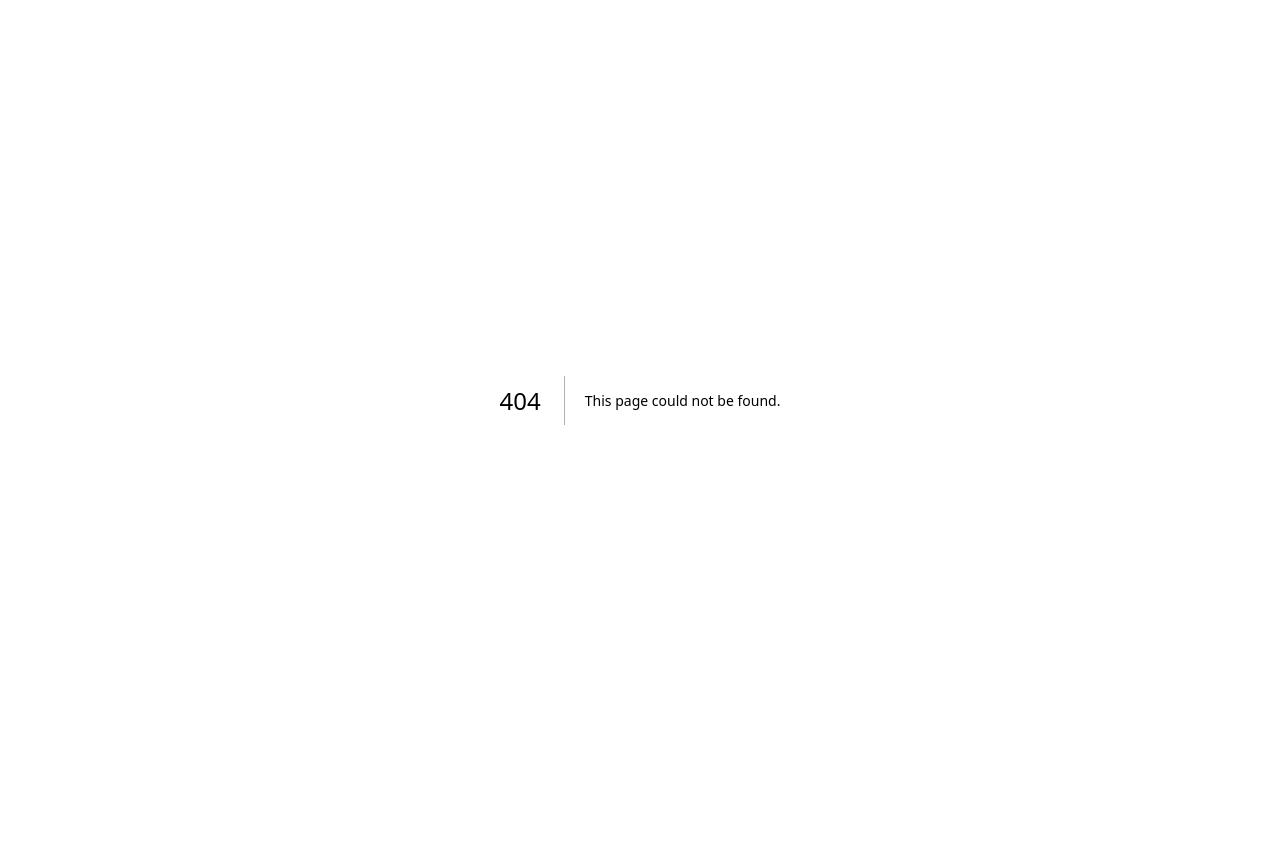
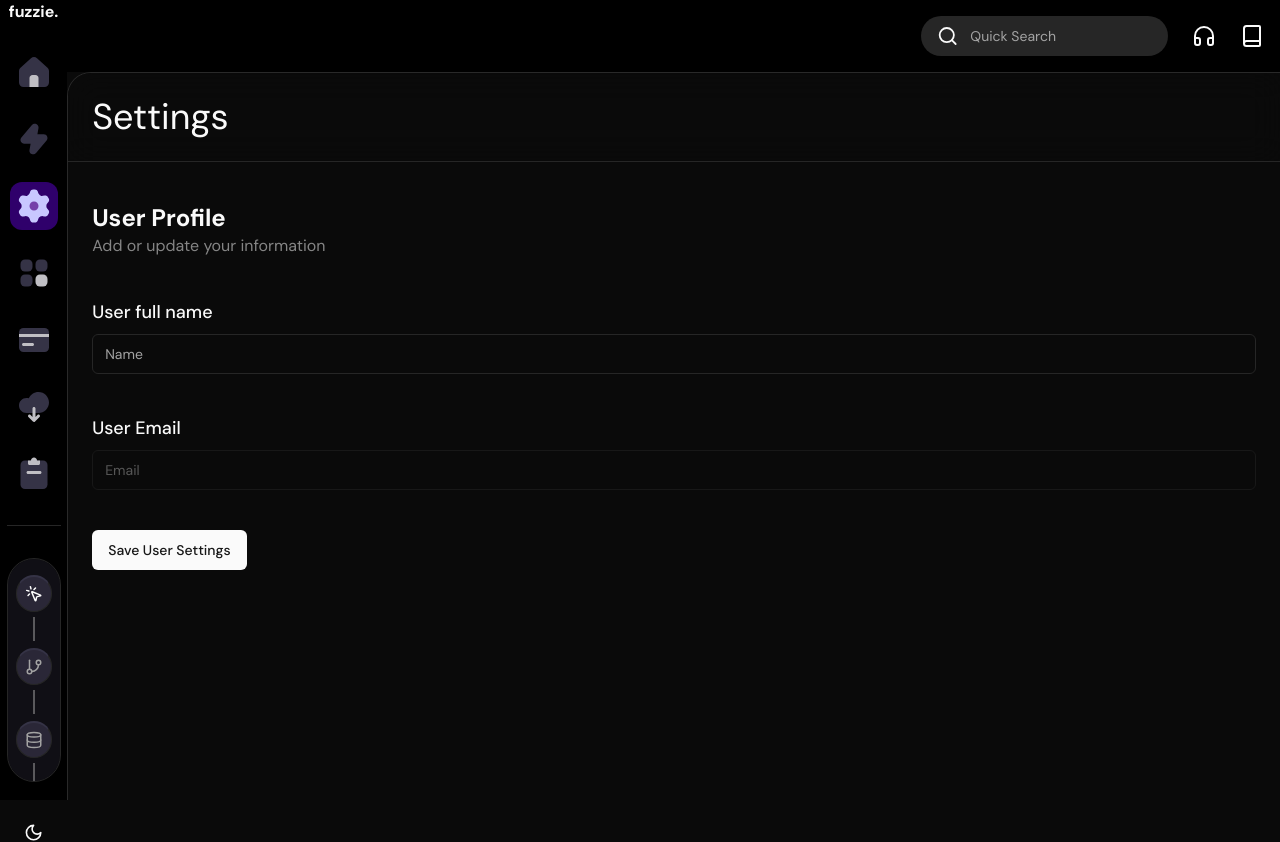
Before and after one commit to shomrkm/fuzzie-app, a Next.js app: page /settings in a window 1280 px wide. Before the commit this address had no page. Before the commit the page ends 800 px from the top, so only its background shows below. Built offline with nearby package versions, Linux system fonts and the light colour scheme.

Commit message:
feat: add a setting page.

```diff
--- a/package.json
+++ b/package.json
@@ -9,7 +9,9 @@
     "lint": "next lint"
   },
   "dependencies": {
+    "@hookform/resolvers": "^3.9.0",
     "@radix-ui/react-dropdown-menu": "^2.1.1",
+    "@radix-ui/react-label": "^2.1.0",
     "@radix-ui/react-separator": "^1.1.0",
     "@radix-ui/react-slot": "^1.1.0",
     "@radix-ui/react-tooltip": "^1.1.2",
@@ -24,8 +26,10 @@
     "next-themes": "^0.3.0",
     "react": "^18",
     "react-dom": "^18",
+    "react-hook-form": "^7.52.2",
     "tailwind-merge": "^2.4.0",
-    "tailwindcss-animate": "^1.0.7"
+    "tailwindcss-animate": "^1.0.7",
+    "zod": "^3.23.8"
   },
   "devDependencies": {
     "@types/node": "^20",
--- /dev/null
+++ b/src/app/(main)/(pages)/settings/page.tsx
@@ -0,0 +1,22 @@
+import React from "react";
+import ProfileForm from "../../../../components/forms/profile-form";
+
+type Props = {};
+
+const Settings = (props: Props) => {
+  // WIP wire picture
+  return <div className="flex flex-col gap-4">
+    <h1 className="sticky top-0 z-[10] flex items-center justify-between border-b bg-background/50 p-6 text-4xl backdrop-blur-lg">
+      <span>Settings</span>
+    </h1>
+    <div className="flex flex-col gap-10 p-6">
+      <div>
+        <h1 className="text-2xl font-bold">User Profile</h1>
+        <p className="text-base text-white/50">Add or update your information</p>
+      </div>
+      <ProfileForm />
+    </div>
+  </div>
+};
+
+export default Settings;
--- /dev/null
+++ b/src/components/forms/profile-form.tsx
@@ -0,0 +1,87 @@
+'use client'
+import React, { useState } from "react";
+import { useForm } from "react-hook-form";
+import { zodResolver } from "@hookform/resolvers/zod";
+import { z } from "zod";
+import { EditUserProfileSchema } from "@/lib/types";
+import { Form, FormControl, FormField, FormItem, FormLabel } from "../ui/form";
+import { Input } from "../ui/input";
+import { Button } from "../ui/button";
+import { Loader2 } from "lucide-react";
+
+type Props = {};
+
+const ProfileForm = (props: Props) => {
+  const [isLoading, setIsLoading] = useState(false);
+
+  const form = useForm<z.infer<typeof EditUserProfileSchema>>({
+    mode: 'onChange',
+    resolver: zodResolver(EditUserProfileSchema),
+    defaultValues: {
+      name: '',
+      email: '',
+    }
+  })
+  return (
+    <Form {...form}>
+      <form
+        className="flex flex-col gap-6"
+        onSubmit={() => {}}
+      >
+        <FormField
+          disabled={isLoading}
+          control={form.control}
+          name="name"
+          render={({ field }) => (
+            <FormItem>
+              <FormLabel className="text-lg">User full name</FormLabel>
+              <FormControl>
+                <Input
+                  placeholder="Name"
+                  {...field}
+                />
+              </FormControl>
+            </FormItem>
+          )}
+        />
+      </form>
+      <form
+        className="flex flex-col gap-6"
+        onSubmit={() => {}}
+      >
+        <FormField
+          disabled={true}
+          control={form.control}
+          name="email"
+          render={({ field }) => (
+            <FormItem>
+              <FormLabel className="text-lg">User Email</FormLabel>
+              <FormControl>
+                <Input
+                  placeholder="Email"
+                  type="email"
+                  {...field}
+                />
+              </FormControl>
+            </FormItem>
+          )}
+        />
+      </form>
+      <Button
+        type="submit"
+        className="self-start hover:bg-[#2F0068] hover:text-white"
+      >
+        {isLoading ? (
+          <>
+            <Loader2 className="mr-2 h-4 w-4 animate-spin" />
+            Saving
+          </>
+        ) : (
+          'Save User Settings'
+        )}
+      </Button>
+    </Form>
+  );
+};
+
+export default ProfileForm;
--- /dev/null
+++ b/src/components/ui/form.tsx
@@ -0,0 +1,178 @@
+"use client"
+
+import * as React from "react"
+import * as LabelPrimitive from "@radix-ui/react-label"
+import { Slot } from "@radix-ui/react-slot"
+import {
+  Controller,
+  ControllerProps,
+  FieldPath,
+  FieldValues,
+  FormProvider,
+  useFormContext,
+} from "react-hook-form"
+
+import { cn } from "@/lib/utils"
+import { Label } from "@/components/ui/label"
+
+const Form = FormProvider
+
+type FormFieldContextValue<
+  TFieldValues extends FieldValues = FieldValues,
+  TName extends FieldPath<TFieldValues> = FieldPath<TFieldValues>
+> = {
+  name: TName
+}
+
+const FormFieldContext = React.createContext<FormFieldContextValue>(
+  {} as FormFieldContextValue
+)
+
+const FormField = <
+  TFieldValues extends FieldValues = FieldValues,
+  TName extends FieldPath<TFieldValues> = FieldPath<TFieldValues>
+>({
+  ...props
+}: ControllerProps<TFieldValues, TName>) => {
+  return (
+    <FormFieldContext.Provider value={{ name: props.name }}>
+      <Controller {...props} />
+    </FormFieldContext.Provider>
+  )
+}
+
+const useFormField = () => {
+  const fieldContext = React.useContext(FormFieldContext)
+  const itemContext = React.useContext(FormItemContext)
+  const { getFieldState, formState } = useFormContext()
+
+  const fieldState = getFieldState(fieldContext.name, formState)
+
+  if (!fieldContext) {
+    throw new Error("useFormField should be used within <FormField>")
+  }
+
+  const { id } = itemContext
+
+  return {
+    id,
+    name: fieldContext.name,
+    formItemId: `${id}-form-item`,
+    formDescriptionId: `${id}-form-item-description`,
+    formMessageId: `${id}-form-item-message`,
+    ...fieldState,
+  }
+}
+
+type FormItemContextValue = {
+  id: string
+}
+
+const FormItemContext = React.createContext<FormItemContextValue>(
+  {} as FormItemContextValue
+)
+
+const FormItem = React.forwardRef<
+  HTMLDivElement,
+  React.HTMLAttributes<HTMLDivElement>
+>(({ className, ...props }, ref) => {
+  const id = React.useId()
+
+  return (
+    <FormItemContext.Provider value={{ id }}>
+      <div ref={ref} className={cn("space-y-2", className)} {...props} />
+    </FormItemContext.Provider>
+  )
+})
+FormItem.displayName = "FormItem"
+
+const FormLabel = React.forwardRef<
+  React.ElementRef<typeof LabelPrimitive.Root>,
+  React.ComponentPropsWithoutRef<typeof LabelPrimitive.Root>
+>(({ className, ...props }, ref) => {
+  const { error, formItemId } = useFormField()
+
+  return (
+    <Label
+      ref={ref}
+      className={cn(error && "text-destructive", className)}
+      htmlFor={formItemId}
+      {...props}
+    />
+  )
+})
+FormLabel.displayName = "FormLabel"
+
+const FormControl = React.forwardRef<
+  React.ElementRef<typeof Slot>,
+  React.ComponentPropsWithoutRef<typeof Slot>
+>(({ ...props }, ref) => {
+  const { error, formItemId, formDescriptionId, formMessageId } = useFormField()
+
+  return (
+    <Slot
+      ref={ref}
+      id={formItemId}
+      aria-describedby={
+        !error
+          ? `${formDescriptionId}`
+          : `${formDescriptionId} ${formMessageId}`
+      }
+      aria-invalid={!!error}
+      {...props}
+    />
+  )
+})
+FormControl.displayName = "FormControl"
+
+const FormDescription = React.forwardRef<
+  HTMLParagraphElement,
+  React.HTMLAttributes<HTMLParagraphElement>
+>(({ className, ...props }, ref) => {
+  const { formDescriptionId } = useFormField()
+
+  return (
+    <p
+      ref={ref}
+      id={formDescriptionId}
+      className={cn("text-sm text-muted-foreground", className)}
+      {...props}
+    />
+  )
+})
+FormDescription.displayName = "FormDescription"
+
+const FormMessage = React.forwardRef<
+  HTMLParagraphElement,
+  React.HTMLAttributes<HTMLParagraphElement>
+>(({ className, children, ...props }, ref) => {
+  const { error, formMessageId } = useFormField()
+  const body = error ? String(error?.message) : children
+
+  if (!body) {
+    return null
+  }
+
+  return (
+    <p
+      ref={ref}
+      id={formMessageId}
+      className={cn("text-sm font-medium text-destructive", className)}
+      {...props}
+    >
+      {body}
+    </p>
+  )
+})
+FormMessage.displayName = "FormMessage"
+
+export {
+  useFormField,
+  Form,
+  FormItem,
+  FormLabel,
+  FormControl,
+  FormDescription,
+  FormMessage,
+  FormField,
+}
--- /dev/null
+++ b/src/components/ui/label.tsx
@@ -0,0 +1,26 @@
+"use client"
+
+import * as React from "react"
+import * as LabelPrimitive from "@radix-ui/react-label"
+import { cva, type VariantProps } from "class-variance-authority"
+
+import { cn } from "@/lib/utils"
+
+const labelVariants = cva(
+  "text-sm font-medium leading-none peer-disabled:cursor-not-allowed peer-disabled:opacity-70"
+)
+
+const Label = React.forwardRef<
+  React.ElementRef<typeof LabelPrimitive.Root>,
+  React.ComponentPropsWithoutRef<typeof LabelPrimitive.Root> &
+    VariantProps<typeof labelVariants>
+>(({ className, ...props }, ref) => (
+  <LabelPrimitive.Root
+    ref={ref}
+    className={cn(labelVariants(), className)}
+    {...props}
+  />
+))
+Label.displayName = LabelPrimitive.Root.displayName
+
+export { Label }
--- /dev/null
+++ b/src/lib/types.ts
@@ -0,0 +1,6 @@
+import { z } from 'zod';
+
+export const EditUserProfileSchema = z.object({
+  email: z.string().email('Required'),
+  name: z.string().min(1, 'Required'),
+});
```
Also changed, not shown: 1 other file (tests, documents, lock files or other folders).
